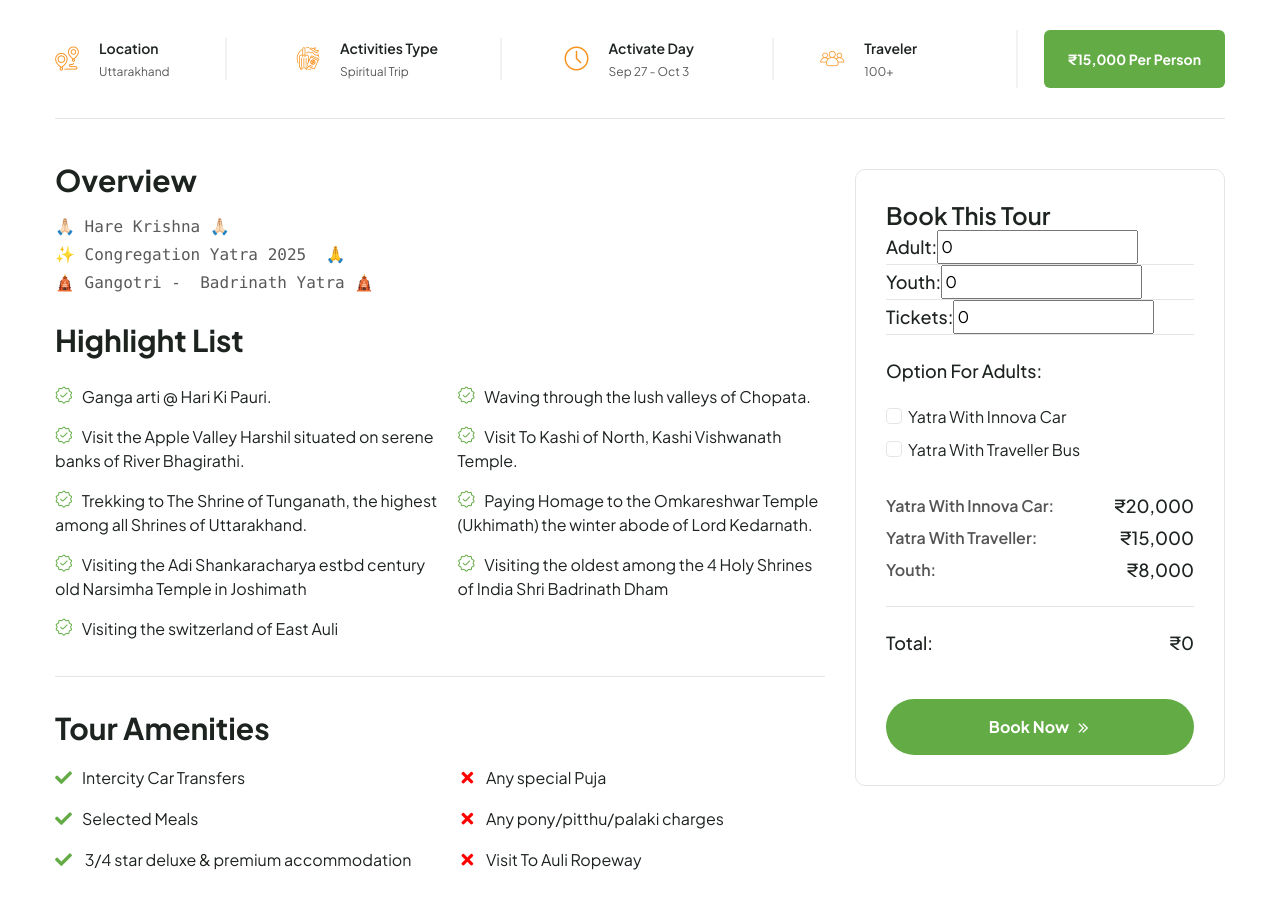
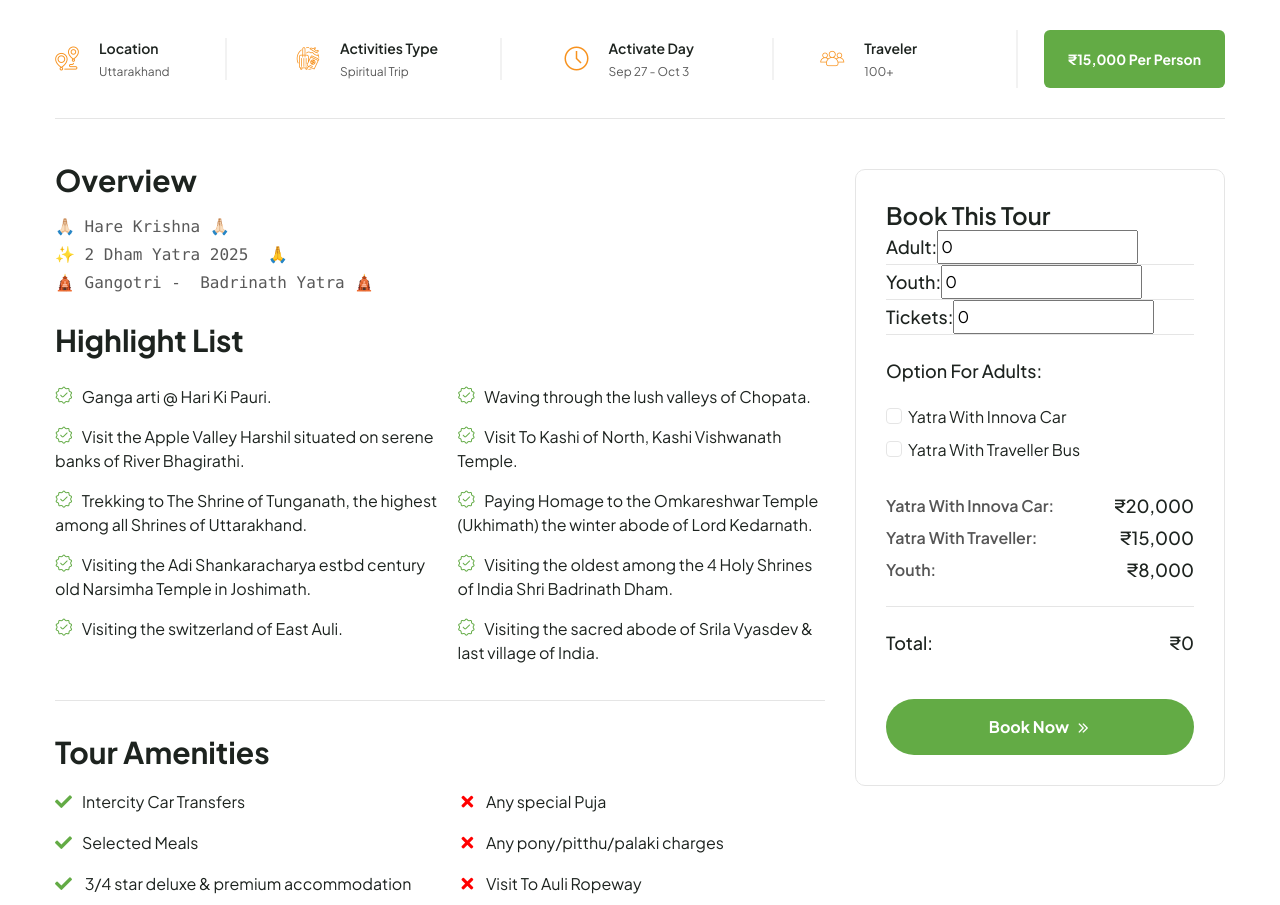
Before and after one commit to VishnuVahanDas/holytrail, a Django app: page /tour-detail in a window 1280 px wide. Shown: the part 1031-1936 px from the top of the page. Run offline with Django 5.2, Linux system fonts and the light colour scheme; some libraries are stand-ins or nearby versions; some web fonts are replaced.

Commit message:
Update tour-details.html

```diff
--- a/templates/tour-details.html
+++ b/templates/tour-details.html
@@ -184,7 +184,7 @@
                         data-wow-duration='1500ms' data-wow-delay='500ms'>
                         <h4 class="tour-listing-details__title">Overview</h4><!-- /.tour-listing-details__title -->
                         <pre class="tour-listing-details__text">🙏🏻 Hare Krishna 🙏🏻
-✨ Congregation Yatra 2025  🙏
+✨ 2 Dham Yatra 2025  🙏
 🛕 Gangotri -  Badrinath Yatra 🛕</pre><!-- /.tour-listing-details__text -->
                     </div><!-- /.tour-listing-details__content__item -->
                     <div class="tour-listing-details__content__item tour-listing-details__list wow fadeInUp"
@@ -198,10 +198,10 @@
                             <li><i class="icon-check-star"></i> Visit To Kashi of North, Kashi Vishwanath Temple. </li>
                             <li><i class="icon-check-star"></i> Trekking to The Shrine of Tunganath, the highest among all Shrines of Uttarakhand. </li>
                             <li><i class="icon-check-star"></i> Paying Homage to the Omkareshwar Temple (Ukhimath) the winter abode of Lord Kedarnath. </li>
-                            <li><i class="icon-check-star"></i> Visiting the Adi Shankaracharya estbd century old Narsimha Temple in Joshimath</li>
-                            <li><i class="icon-check-star"></i> Visiting the oldest among the 4 Holy Shrines of India Shri Badrinath Dham </li>
-                            <li><i class="icon-check-star"></i> Visiting the switzerland of East Auli </li>
-
+                            <li><i class="icon-check-star"></i> Visiting the Adi Shankaracharya estbd century old Narsimha Temple in Joshimath.</li>
+                            <li><i class="icon-check-star"></i> Visiting the oldest among the 4 Holy Shrines of India Shri Badrinath Dham. </li>
+                            <li><i class="icon-check-star"></i> Visiting the switzerland of East Auli. </li>
+                            <li><i class="icon-check-star"></i> Visiting the sacred abode of Srila Vyasdev & last village of India. </li>
                         </ul><!-- /.tour-listing-details__content__list -->
                     </div><!-- /.tour-listing-details__content__item -->
                     <div class="tour-listing-details__content__item tour-listing-details__amenities wow fadeInUp"
```
